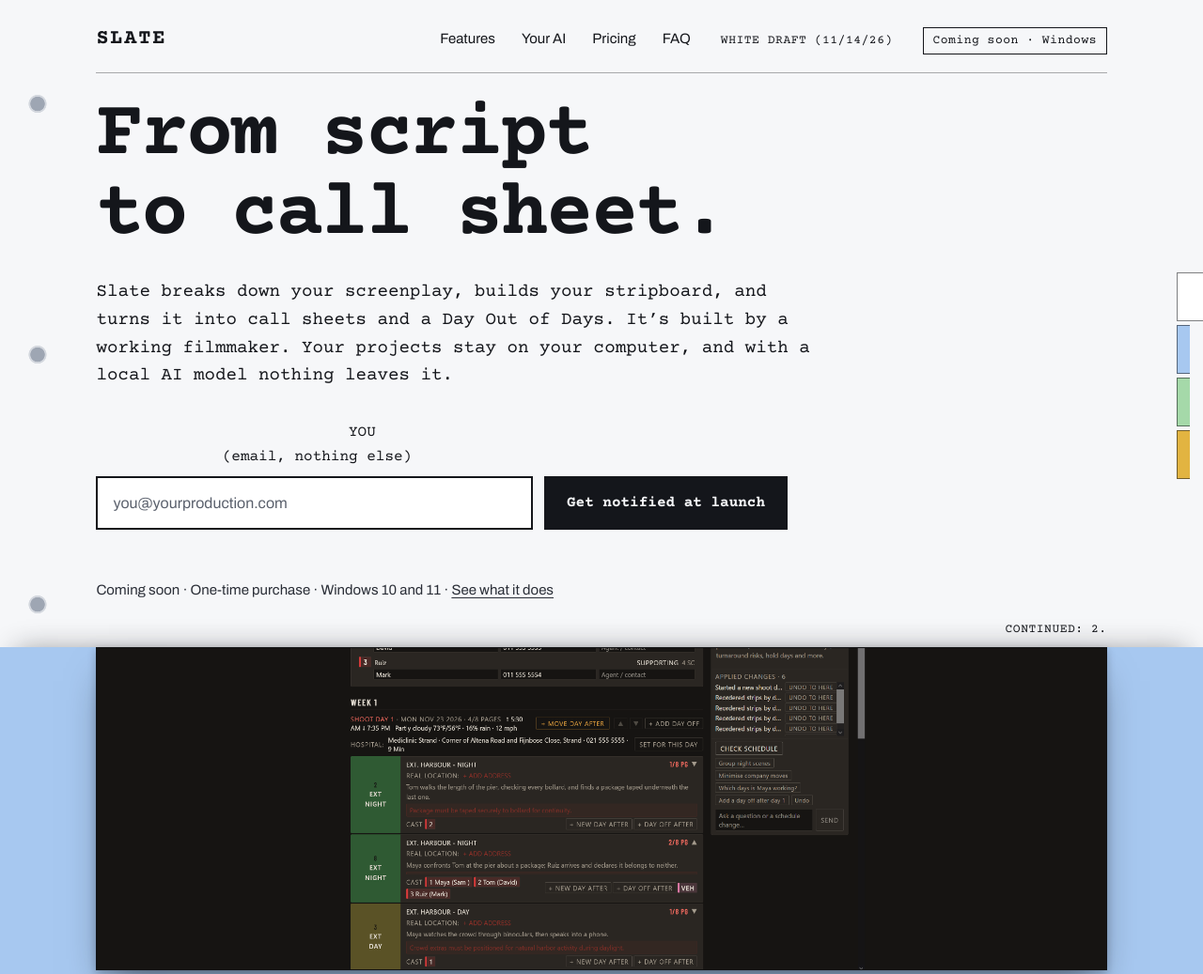
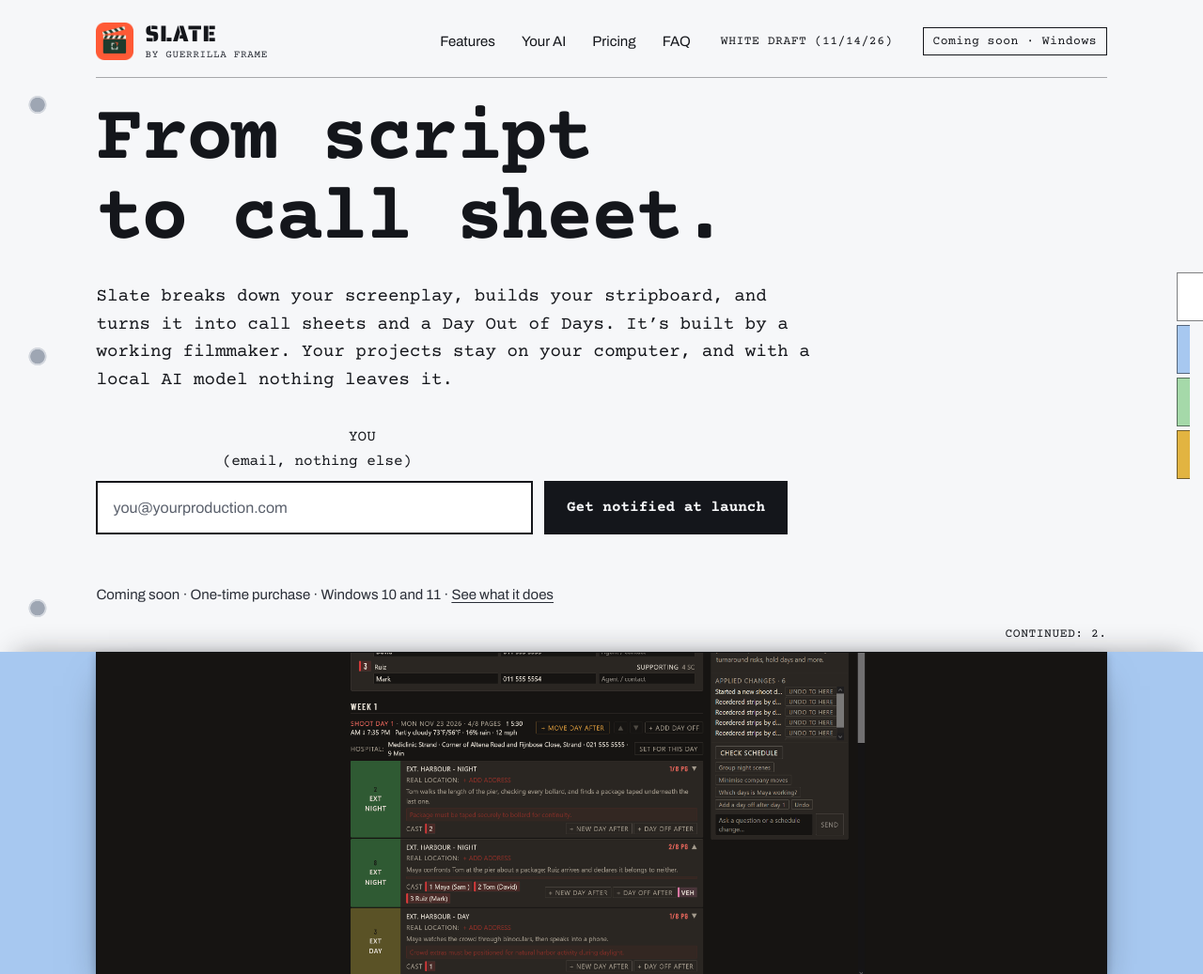
Before and after one commit to aliengunship/guerrillaframe, a plain HTML site: page index.html in a window 1280 px wide. Shown: the top 1037 px of the page at 94% size. Drawn offline with Linux system fonts and the light colour scheme.

Commit message:
Add Guerrilla Frame (B2) branding to the Slate page
Header lockup, favicon, share image, footer lockup and stencil wordmark font.

Co-Authored-By: Claude Sonnet 5.5 <noreply@anthropic.com>

```diff
--- a/index.html
+++ b/index.html
@@ -6,6 +6,16 @@
 <title>Slate · Script breakdown and scheduling for indie filmmakers</title>
 <meta name="description" content="Slate breaks down your screenplay, builds your stripboard, and turns it into call sheets and a Day Out of Days. Windows 10 and 11. Your projects stay on your computer, and with a local AI model nothing leaves it.">
 <meta name="theme-color" content="#f6f7f9">
+<link rel="icon" type="image/png" sizes="32x32" href="img/brand/slate-icon-32.png">
+<link rel="icon" type="image/png" sizes="48x48" href="img/brand/slate-icon-48.png">
+<link rel="apple-touch-icon" href="img/brand/slate-icon-180.png">
+<meta property="og:type" content="website">
+<meta property="og:title" content="Slate · Script breakdown and scheduling for indie filmmakers">
+<meta property="og:description" content="From script to call sheet. Breakdown, stripboard, call sheets and Day Out of Days for Windows, by Guerrilla Frame.">
+<meta property="og:image" content="https://aliengunship.github.io/guerrillaframe/img/brand/og-image.png">
+<meta property="og:image:width" content="1200">
+<meta property="og:image:height" content="630">
+<meta name="twitter:card" content="summary_large_image">
 <link rel="preload" href="fonts/courierprime-700.woff2" as="font" type="font/woff2" crossorigin>
 <link rel="stylesheet" href="slate.css">
 </head>
@@ -22,7 +32,7 @@
 <!-- 1. WHITE -->
 <section class="page page--white" id="p-white">
   <header class="topline">
-    <a class="mark" href="#top" aria-label="Slate, back to top">SLATE</a>
+    <a class="mark" href="#top" aria-label="Slate by Guerrilla Frame, back to top"><img src="img/brand/slate-icon-180.png" width="40" height="40" alt=""><span class="mark-text"><b>SLATE</b><small>by Guerrilla Frame</small></span></a>
     <nav class="links" aria-label="Sections">
       <a href="#features">Features</a>
       <a href="#ai">Your AI</a>
@@ -212,7 +222,7 @@
     </div>
 
     <footer class="foot">
-      <p>&copy; <span id="year">2026</span> Guerrilla Frame</p>
+      <div class="foot-brand"><img src="img/brand/gf-lockup-dark.png" width="1600" height="480" alt="Guerrilla Frame"><p>&copy; <span id="year">2026</span> Guerrilla Frame</p></div>
       <nav aria-label="Legal">
         <a href="privacy.html">Privacy</a>
         <a href="terms.html">Terms</a>
--- a/slate.css
+++ b/slate.css
@@ -1,3 +1,4 @@
+@font-face { font-family: "Saira Stencil One"; font-weight: 400; font-display: swap; src: url("fonts/sairastencil-latin.woff2") format("woff2"); }
 @font-face { font-family: "Courier Prime"; font-weight: 400; font-display: swap; src: url("fonts/courierprime-400.woff2") format("woff2"); }
 @font-face { font-family: "Courier Prime"; font-weight: 700; font-display: swap; src: url("fonts/courierprime-700.woff2") format("woff2"); }
 @font-face { font-family: "Archivo"; font-weight: 400 700; font-display: swap; src: url("fonts/archivo-latin.woff2") format("woff2"); }
@@ -52,10 +53,10 @@ h2 { font-size: clamp(2.25rem, 5vw, 4rem); max-width: 18ch; }
 .lede { font-size: 1.1875rem; max-width: 60ch; margin: 1.25rem 0 0; color: var(--ink-2); }
 
 /* ---------- top line + hero ---------- */
-.topline { display: flex; align-items: baseline; gap: 2rem; padding: 1.5rem 0 1.1rem; max-width: 70rem; margin: 0 auto; border-bottom: 1px solid rgba(20, 22, 27, 0.35); }
+.topline { display: flex; align-items: center; gap: 2rem; padding: 1.5rem 0 1.1rem; max-width: 70rem; margin: 0 auto; border-bottom: 1px solid rgba(20, 22, 27, 0.35); }
 .draft { margin: 0; font-family: var(--script); font-size: 0.8125rem; letter-spacing: 0.04em; }
 .cont { margin: 1.25rem 0 0; text-align: right; font-family: var(--script); font-size: 0.8125rem; letter-spacing: 0.04em; }
-.mark { font-family: var(--script); font-weight: 700; font-size: 1.375rem; letter-spacing: 0.08em; text-decoration: none; }
+
 .links { display: flex; gap: 1.75rem; margin-left: auto; font-size: 0.9375rem; }
 .links + .draft { margin-left: 0; }
 .links a { text-decoration: none; padding: 0.25rem 0; border-bottom: 1px solid transparent; }
@@ -249,3 +250,13 @@ button { font: inherit; cursor: pointer; }
 .page > .sheet + .sheet { margin-top: clamp(5rem, 9vw, 8rem); padding-top: clamp(3rem, 5vw, 4.5rem); border-top: 2px solid var(--ink); }
 .trap { position: absolute; left: -9999px; width: 1px; height: 1px; opacity: 0; }
 .notify button[type="submit"]:disabled { opacity: 0.6; cursor: progress; }
+
+/* ---------- Guerrilla Frame brand ---------- */
+.mark { display: inline-flex; align-items: center; gap: 0.75rem; text-decoration: none; font-size: inherit; letter-spacing: 0; }
+.mark img { width: 2.5rem; height: 2.5rem; flex: none; }
+.mark-text { display: grid; line-height: 1; }
+.mark-text b { font-family: "Saira Stencil One", "Courier New", monospace; font-weight: 400; font-size: 1.5rem; letter-spacing: 0.04em; }
+.mark-text small { font-family: var(--script); font-size: 0.6875rem; letter-spacing: 0.06em; text-transform: uppercase; margin-top: 0.3rem; color: var(--ink-2); }
+.foot-brand { display: grid; gap: 0.9rem; }
+.foot-brand img { width: auto; height: 5rem; max-width: 100%; }
+.foot-brand p { margin: 0; }
```
Also changed, not shown: fonts/sairastencil-latin.woff2 (added), img/brand/gf-lockup-dark.png (added), img/brand/og-image.png (added), img/brand/slate-icon-180.png (added), img/brand/slate-icon-32.png (added), img/brand/slate-icon-48.png (added), img/brand/slate-icon-512.png (added).
